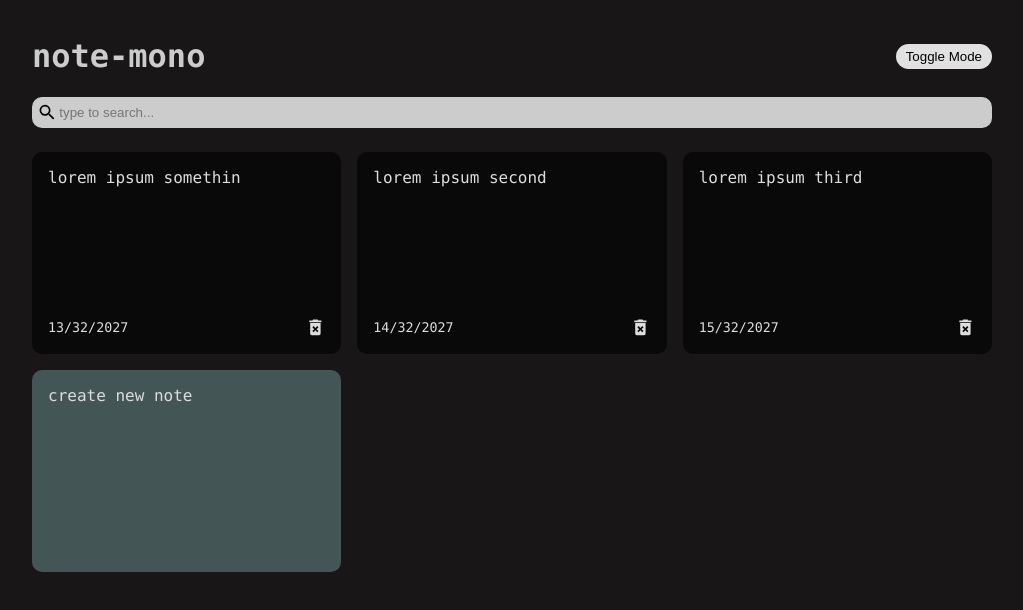
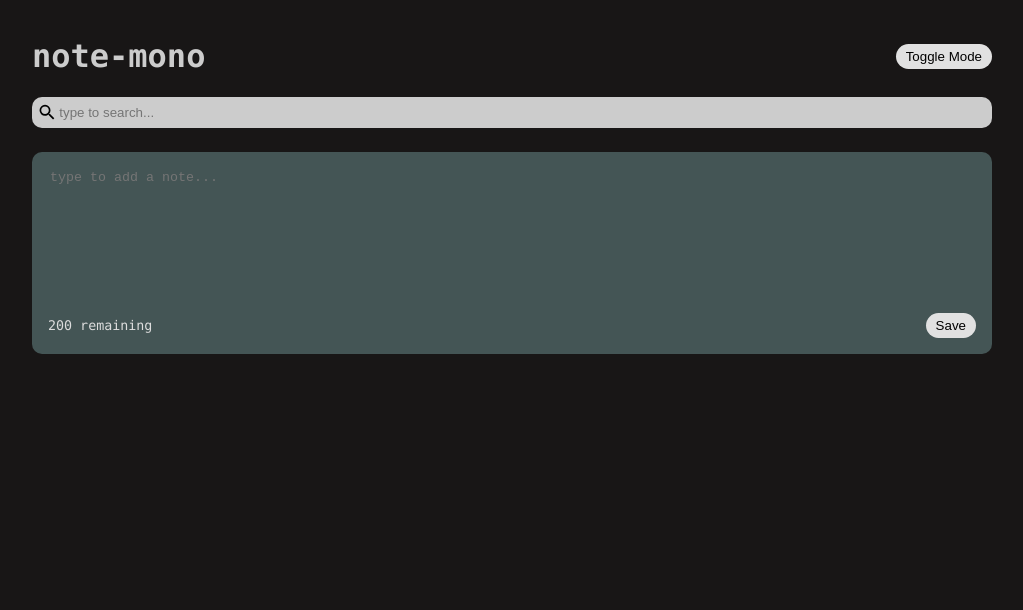
Before and after one commit to will-robertson0/note-mono, a React (Vite) app: page /notesList in a window 1280 px wide. Shown: the top 610 px of the page, without its empty margins (128-1151 px from the left). Built offline with nearby package versions, Linux system fonts and the light colour scheme.

Commit message:
tanstack router implemented, notes moved to context

```diff
--- a/package.json
+++ b/package.json
@@ -1,5 +1,6 @@
 {
   "dependencies": {
+    "@tanstack/react-router": "^1.65.0",
     "react": "^18.3.1",
     "react-dom": "^18.3.1",
     "react-icons": "^5.5.0"
@@ -8,6 +9,8 @@
   "version": "1.0.0",
   "main": "index.js",
   "devDependencies": {
+    "@tanstack/router-devtools": "^1.65.0",
+    "@tanstack/router-plugin": "^1.65.0",
     "@vitejs/plugin-react": "^4.3.1",
     "eslint": "^9.9.1",
     "eslint-config-prettier": "^9.1.0",
--- a/src/App.jsx
+++ b/src/App.jsx
@@ -1,68 +1,18 @@
-// import React from "react"; // not needed because .jsx
 import { createRoot } from "react-dom/client";
-import { useEffect, useState } from "react";
-import { nanoid } from "nanoid";
-import NotesList from "./components/NotesList";
-import Search from "./components/Search";
-import Header from "./components/Header";
+import { RouterProvider, createRouter } from "@tanstack/react-router";
+import { routeTree } from "./routeTree.gen";
+
+const router = createRouter({ routeTree });
 
 const App = () => {
-  const [notes, setNotes] = useState([
-    {
-      id: nanoid(),
-      text: "lorem ipsum somethin",
-      date: "13/32/2027",
-    },
-    {
-      id: nanoid(),
-      text: "lorem ipsum second",
-      date: "14/32/2027",
-    },
-    {
-      id: nanoid(),
-      text: "lorem ipsum third",
-      date: "15/32/2027",
-    },
-  ]);
+  return <RouterProvider router={router} />;
+};
 
-  const [searchText, setSearchText] = useState("");
+const container = document.getElementById("root");
+const root = createRoot(container);
+root.render(<App />);
 
-  const [darkMode, setDarkMode] = useState(false);
-
-  useEffect(() => {
-    const savedNotes = JSON.parse(localStorage.getItem("react-notes-app-data"));
-
-    if (savedNotes) {
-      setNotes(savedNotes);
-    }
-  }, []); // empty dependency array runs once on first load
-
-  useEffect(() => {
-    localStorage.setItem("react-notes-app-data", JSON.stringify(notes));
-  }, [notes]);
-
-  const addNote = (text) => {
-    const date = new Date();
-    const newNote = {
-      id: nanoid(),
-      text: text,
-      date: date.toLocaleDateString(),
-    };
-    const newNotes = [...notes, newNote];
-    setNotes(newNotes);
-  };
-
-  const deleteNote = (id) => {
-    const newNotes = notes.filter((note) => note.id !== id);
-    setNotes(newNotes);
-  };
-
-  return (
-    // <nav class="main-navbar">
-    //         <a href="#" class="back-button">
-    //             <img src="./media/back-button.webp" alt="clickable back button image" />
-    //         </a>
-    // </nav>
+/*
     <div className={`${darkMode && "dark-mode"}`}>
       <div className="container">
         <Header handleToggleDarkMode={setDarkMode} />
@@ -76,12 +26,4 @@ const App = () => {
         />
       </div>
     </div>
-  );
-  // "prop drilling":
-  // handleAddNote is passed as a prop to NotesList ^^^ and then to AddNote so that
-  // the child element AddNote can change the state of the parent element App
-};
-
-const container = document.getElementById("root");
-const root = createRoot(container);
-root.render(<App />);
+*/
--- a/src/components/AddNote.jsx
+++ b/src/components/AddNote.jsx
@@ -19,14 +19,7 @@ const AddNote = ({ handleAddNote }) => {
 
   return (
     <div className="note new">
-      create new note
-    </div>
-  );
-};
-
-
-
-/* <textarea
+      <textarea
         rows="8"
         cols="10"
         placeholder="type to add a note..."
@@ -38,7 +31,10 @@ const AddNote = ({ handleAddNote }) => {
         <button className="save" onClick={handleSaveClick}>
           Save
         </button>
-</div> */
+      </div>
+    </div>
+  );
+};
 
 
 export default AddNote;
--- a/src/components/NotesList.jsx
+++ /dev/null
@@ -1,20 +0,0 @@
-import Note from "./Note";
-import AddNote from "./AddNote";
-
-const NotesList = ({ notes, handleAddNote, handleDeleteNote }) => {
-  return (
-    <div className="notes-list">
-      {notes.map((note) => (
-        <Note
-          id={note.id}
-          text={note.text}
-          date={note.date}
-          handleDeleteNote={handleDeleteNote}
-        />
-      ))}
-      <AddNote handleAddNote={handleAddNote} />
-    </div>
-  );
-};
-
-export default NotesList;
--- /dev/null
+++ b/src/contexts.jsx
@@ -0,0 +1,3 @@
+import { createContext } from "react";
+
+export const NotesContext = createContext([[], function () {}]);
--- /dev/null
+++ b/src/routeTree.gen.ts
@@ -0,0 +1,89 @@
+/* prettier-ignore-start */
+
+/* eslint-disable */
+
+// @ts-nocheck
+
+// noinspection JSUnusedGlobalSymbols
+
+// This file is auto-generated by TanStack Router
+
+// Import Routes
+
+import { Route as rootRoute } from "./routes/__root";
+import { Route as NotesListImport } from "./routes/notesList";
+
+// Create/Update Routes
+
+const NotesListRoute = NotesListImport.update({
+  path: "/notesList",
+  getParentRoute: () => rootRoute,
+} as any);
+
+// Populate the FileRoutesByPath interface
+
+declare module "@tanstack/react-router" {
+  interface FileRoutesByPath {
+    "/notesList": {
+      id: "/notesList";
+      path: "/notesList";
+      fullPath: "/notesList";
+      preLoaderRoute: typeof NotesListImport;
+      parentRoute: typeof rootRoute;
+    };
+  }
+}
+
+// Create and export the route tree
+
+export interface FileRoutesByFullPath {
+  "/notesList": typeof NotesListRoute;
+}
+
+export interface FileRoutesByTo {
+  "/notesList": typeof NotesListRoute;
+}
+
+export interface FileRoutesById {
+  __root__: typeof rootRoute;
+  "/notesList": typeof NotesListRoute;
+}
+
+export interface FileRouteTypes {
+  fileRoutesByFullPath: FileRoutesByFullPath;
+  fullPaths: "/notesList";
+  fileRoutesByTo: FileRoutesByTo;
+  to: "/notesList";
+  id: "__root__" | "/notesList";
+  fileRoutesById: FileRoutesById;
+}
+
+export interface RootRouteChildren {
+  NotesListRoute: typeof NotesListRoute;
+}
+
+const rootRouteChildren: RootRouteChildren = {
+  NotesListRoute: NotesListRoute,
+};
+
+export const routeTree = rootRoute
+  ._addFileChildren(rootRouteChildren)
+  ._addFileTypes<FileRouteTypes>();
+
+/* prettier-ignore-end */
+
+/* ROUTE_MANIFEST_START
+{
+  "routes": {
+    "__root__": {
+      "filePath": "__root.jsx",
+      "children": [
+        "/notesList"
+      ]
+    },
+    "/notesList": {
+      "filePath": "notesList.jsx"
+    }
+  }
+}
+ROUTE_MANIFEST_END */
--- /dev/null
+++ b/src/routes/__root.jsx
@@ -0,0 +1,79 @@
+import { createRootRoute, Outlet } from "@tanstack/react-router";
+import { TanStackRouterDevtools } from "@tanstack/router-devtools";
+import { useEffect, useState, useContext } from "react";
+import { nanoid } from "nanoid";
+import Header from "../components/Header";
+import { NotesContext } from "../contexts";
+
+export const Route = createRootRoute({
+  component: () => {
+
+    const [notes, setNotes] = useState([
+      {
+        id: nanoid(),
+        text: "welcome to note-mono. create a new note or edit this one to get started",
+        date: "13/32/2027",
+      },
+    ]);
+
+    // const [searchText, setSearchText] = useState("");
+
+    const [darkMode, setDarkMode] = useState(false);
+
+    /* useEffect(() => {
+      const savedNotes = JSON.parse(
+        localStorage.getItem("react-notes-app-data"),
+      );
+
+      if (savedNotes) {
+        setNotes(savedNotes);
+      }
+    }, []); // empty dependency array runs once on first load
+
+    useEffect(() => {
+      localStorage.setItem("react-notes-app-data", JSON.stringify(notes));
+    }, [notes]); */
+
+    /* const addNote = (text) => {
+      const date = new Date();
+      const newNote = {
+        id: nanoid(),
+        text: text,
+        date: date.toLocaleDateString(),
+      };
+      const newNotes = [...notes, newNote];
+      setNotes(newNotes);
+    };
+
+    const deleteNote = (id) => {
+      const newNotes = notes.filter((note) => note.id !== id);
+      setNotes(newNotes);
+    }; */
+
+    const notesHook = useState([]);
+
+    return (
+      <NotesContext.Provider value={notesHook}>
+        <div className={`${darkMode && "dark-mode"}`}>
+          <div className="container">
+            <Header handleToggleDarkMode={setDarkMode} />
+            <Outlet />
+          </div>
+        </div>
+      </NotesContext.Provider>
+    );
+  },
+});
+
+/*   what goes in Outlet:
+ *   think i'll use context for these
+
+        <Search handleSearchNote={setSearchText} />
+        <NotesList
+          notes={notes.filter((note) =>
+            note.text.toLowerCase().includes(searchText),
+          )}
+          handleAddNote={addNote}
+          handleDeleteNote={deleteNote}
+        />
+*/
--- /dev/null
+++ b/src/routes/notesList.jsx
@@ -0,0 +1,70 @@
+import Note from "../components/Note";
+import AddNote from "../components/AddNote";
+import Search from "../components/Search";
+import { createFileRoute } from "@tanstack/react-router";
+import { NotesContext } from "../contexts";
+import { useState, useContext, useEffect} from "react";
+import { nanoid } from "nanoid";
+
+
+
+const NotesList = () => {
+  const [notes, setNotes] = useContext(NotesContext);
+
+  const [searchText, setSearchText] = useState("");
+
+  const deleteNote = (id) => {
+    const newNotes = notes.filter((note) => note.id !== id);
+    setNotes(newNotes);
+  };
+
+  const addNote = (text) => {
+    const date = new Date();
+    const newNote = {
+      id: nanoid(),
+      text: text,
+      date: date.toLocaleDateString(),
+    };
+    const newNotes = [...notes, newNote];
+    setNotes(newNotes);
+  };
+
+  useEffect(() => { // retrieve saved notes from localStorage
+    const savedNotes = JSON.parse(
+      localStorage.getItem("react-notes-app-data"),
+    );
+
+    if (savedNotes) {
+      setNotes(savedNotes);
+    }
+  }, []); // empty dependency array runs once on first load
+
+  useEffect(() => { // save notes to localStorage on every change of notes[]
+    localStorage.setItem("react-notes-app-data", JSON.stringify(notes));
+  }, [notes]);
+
+  const filteredNotes = notes.filter((note) =>
+    note.text.toLowerCase().includes(searchText),
+  );
+
+  return (
+    <>
+    <Search handleSearchNote={setSearchText} />
+    <div className="notes-list">
+      {filteredNotes.map((note) => (
+        <Note
+          id={note.id}
+          text={note.text}
+          date={note.date}
+          handleDeleteNote={deleteNote}
+        />
+      ))}
+      <AddNote handleAddNote={addNote} />
+    </div>
+    </>
+  );
+};
+
+export const Route = createFileRoute("/notesList")({
+  component: NotesList,
+});
--- a/vite.config.js
+++ b/vite.config.js
@@ -1,5 +1,6 @@
 import { defineConfig } from "vite";
 import react from "@vitejs/plugin-react";
+import { TanStackRouterVite } from '@tanstack/router-plugin/vite';
 
 export default defineConfig({
     server: {
@@ -14,5 +15,5 @@ export default defineConfig({
             },
         },
     },
-    plugins:[react()],
+    plugins:[TanStackRouterVite(), react()],
 });
```
Also changed, not shown: 1 other file (tests, documents, lock files or other folders). Lines whose indentation alone changed are shown as unchanged.
